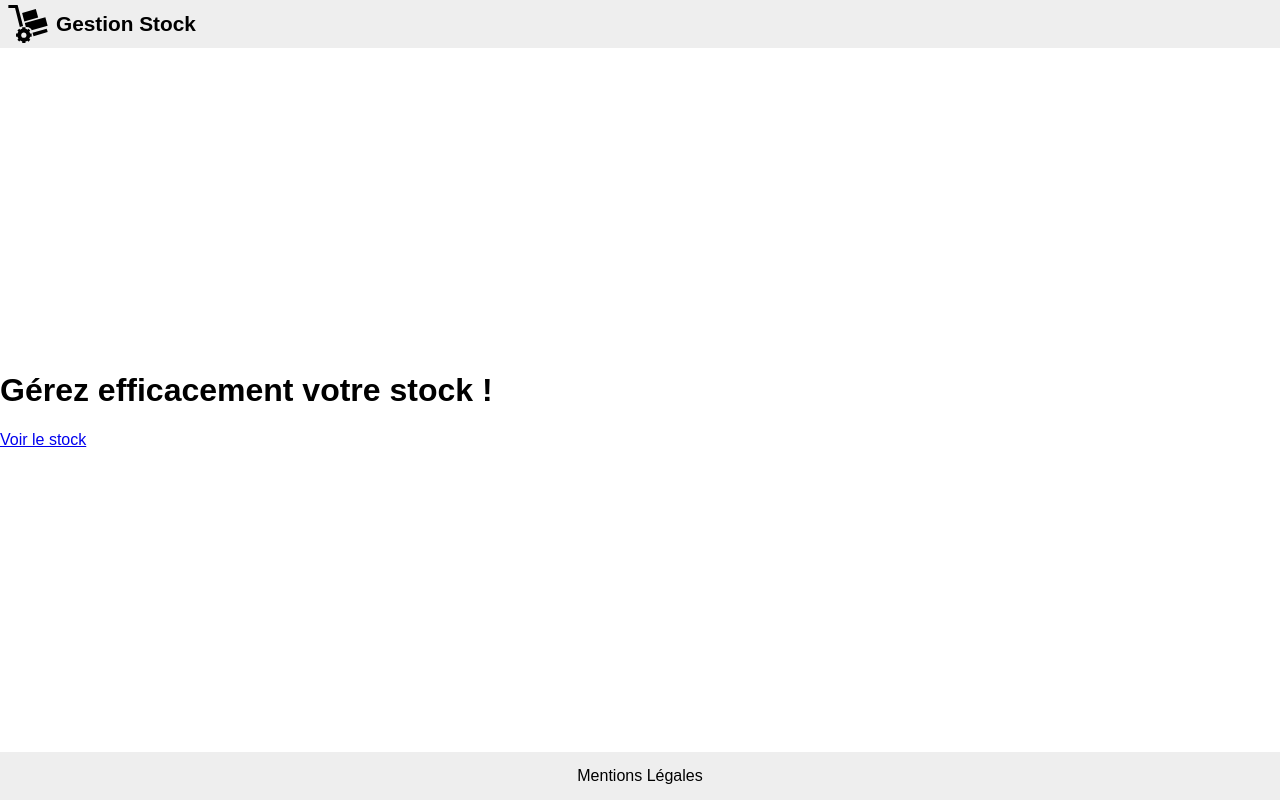
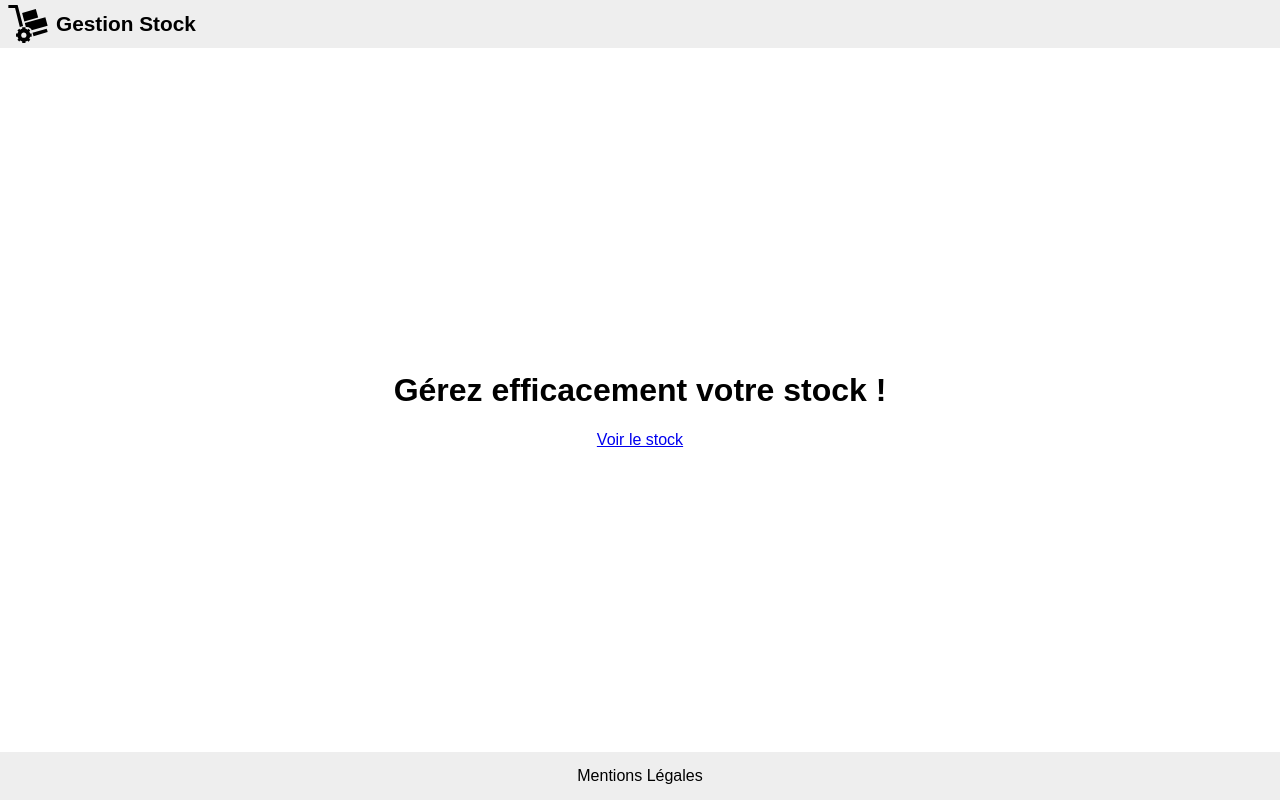
Before and after one commit to jlg-formation/vjspa1-mars-2024, a Vue app in the folder front/: page / in a window 1280 px wide. Built offline with nearby package versions, Linux system fonts and the light colour scheme.

Commit message:
dev: css

```diff
--- a/front/src/assets/main.css
+++ b/front/src/assets/main.css
@@ -1,4 +1,8 @@
 @import '../../node_modules/normalize.css/normalize.css';
+
+* {
+  box-sizing: border-box;
+}
 
 body {
   font-family: sans-serif;
@@ -11,3 +15,25 @@ body {
   flex-flow: column;
   justify-content: space-between;
 }
+
+main {
+  flex: 1;
+
+  display: flex;
+  flex-flow: column;
+  align-items: center;
+
+  width: 100%;
+  max-width: 100ch;
+  margin: 0 auto;
+
+  padding: 0.5em;
+
+  p {
+    width: 100%;
+  }
+
+  h1 {
+    text-align: center;
+  }
+}
--- a/front/src/views/HomeView.vue
+++ b/front/src/views/HomeView.vue
@@ -2,7 +2,13 @@
 
 <template>
   <main>
-    <h1>Gérez efficacement votre stock !</h1>
-    <RouterLink to="/stock">Voir le stock</RouterLink>
+    <h1>Gérez efficacement votre stock&nbsp;!</h1>
+    <RouterLink to="/stock" class="button primary">Voir le stock</RouterLink>
   </main>
 </template>
+
+<style scoped>
+main {
+  flex: 0;
+}
+</style>
--- a/front/src/views/LegalView.vue
+++ b/front/src/views/LegalView.vue
@@ -1,5 +1,24 @@
 <script setup lang="ts"></script>
 
 <template>
-  <p>Legal works!</p>
+  <main>
+    <h1>Mentions Légales</h1>
+    <p>
+      Lorem ipsum dolor sit amet consectetur, adipisicing elit. Rerum dolor, voluptatibus quo
+      voluptatum laboriosam, veritatis dignissimos eaque nesciunt ea quod animi cum autem
+      architecto! Voluptatum a praesentium quis nihil natus?
+    </p>
+    <p>Lorem ipsum dolor, sit amet consectetur adipisicing elit.</p>
+    <p>
+      Lorem ipsum dolor sit amet consectetur adipisicing elit. Earum, beatae tenetur eum porro
+      pariatur veritatis illo, neque laudantium ut quos voluptate magnam inventore laboriosam enim
+      tempora! Iusto esse saepe quidem quod architecto maxime eos dolorem est distinctio. Ducimus
+      possimus eius, minima quidem delectus vel est? Nulla cumque animi impedit molestias delectus
+      est veniam provident assumenda eius nobis, doloribus dolores qui vel ipsam quasi. Eligendi
+      magni sequi veritatis! Quo odio aspernatur exercitationem cumque id recusandae iste minus?
+      Voluptatum expedita, mollitia dolorem, unde tempore eos repellendus deserunt, aperiam ut
+      necessitatibus itaque quae! Hic doloremque nostrum dolore ullam assumenda voluptatibus minima
+      itaque porro.
+    </p>
+  </main>
 </template>
```
